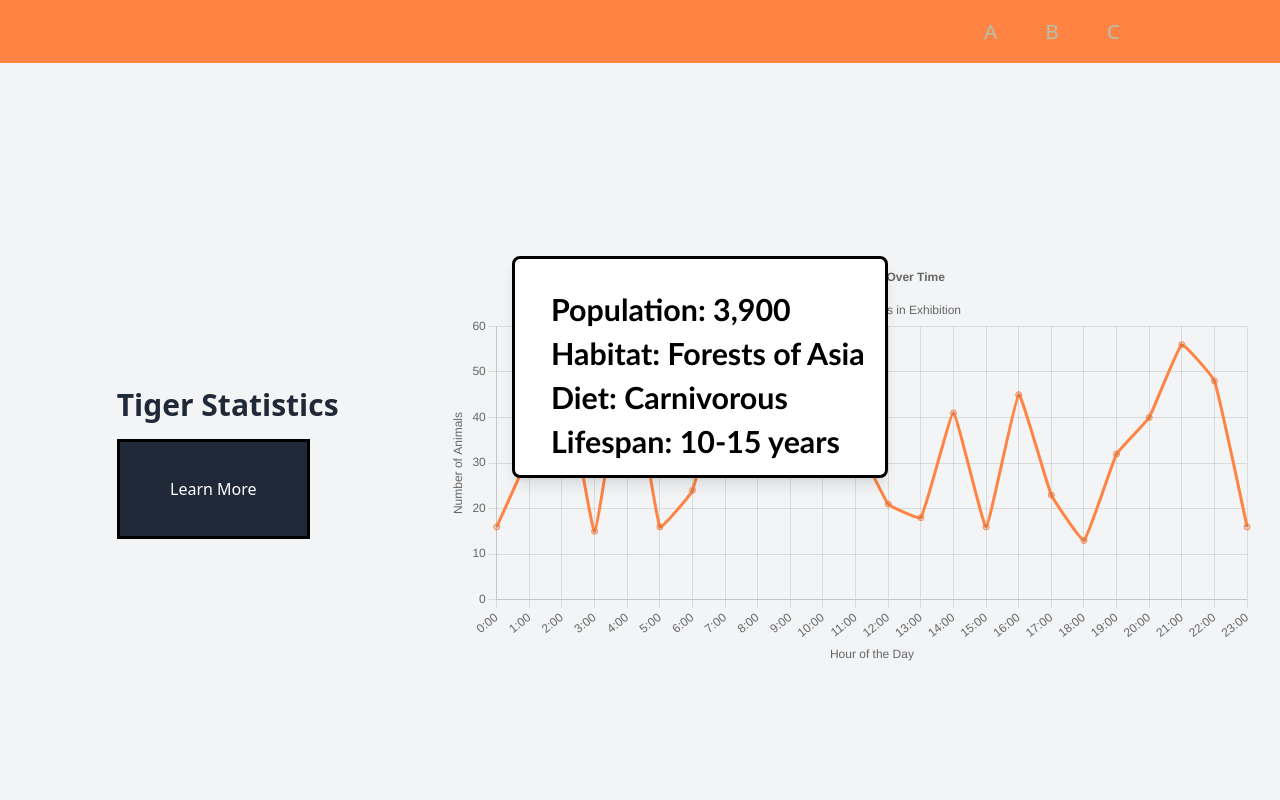
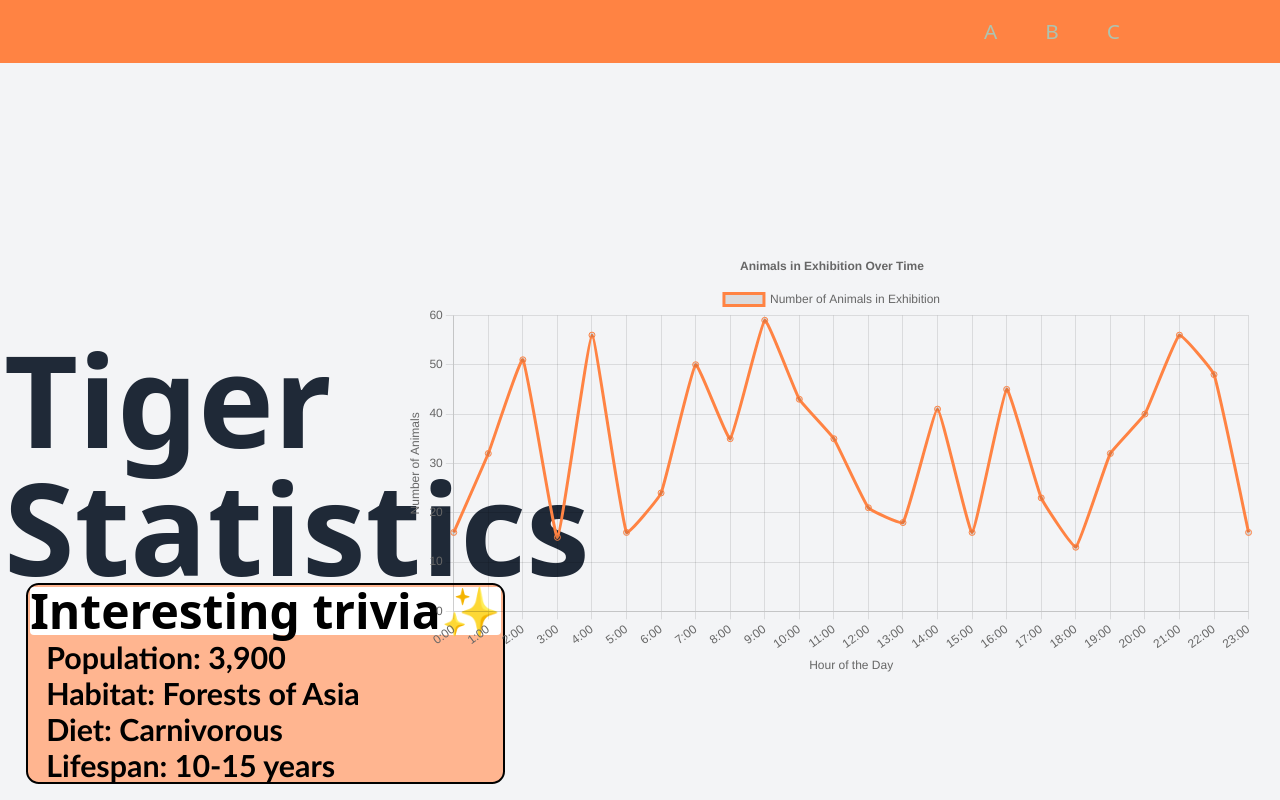
Before and after one commit to Radekminecraft/hackathon, a Next.js app in the folder web/: page /statistics in a window 1280 px wide. Shown: the top 800 px of the page. Built offline with nearby package versions, Linux system fonts and the light colour scheme.

Commit message:
fixed statistics

```diff
--- a/web/pages/statistics.js
+++ b/web/pages/statistics.js
@@ -12,7 +12,7 @@ import {
 } from 'chart.js';
 import Footer from "@/components/footer";
 import Header from "@/components/header";
-import { useRouter } from 'next/router'; // Import useRouter
+import { useRouter } from 'next/router';
 
 // Registering the components needed for Chart.js
 ChartJS.register(
@@ -30,32 +30,26 @@ export default function AnimalPage() {
   const { query } = router; // Extract query parameters
   const animalName = query.q || 'tiger'; // Default to 'tiger' if no query is provided
 
-  // Static mock data for animals (You can extend this as needed)
-  const animals = {
-    tiger: {
-      name: 'Tiger',
-      population: 3900,
-      habitat: 'Forests of Asia',
-      diet: 'Carnivorous',
-      lifespan: '10-15 years',
-    },
-    hippo: {
-      name: 'Hippo',
-      population: 12000,
-      habitat: 'Rivers of Sub-Saharan Africa',
-      diet: 'Herbivorous',
-      lifespan: '40-50 years',
-    },
-    elephant: {
-      name: 'Elephant',
-      population: 415000,
-      habitat: 'Grasslands, forests, and savannahs',
-      diet: 'Herbivorous',
-      lifespan: '60-70 years',
-    },
-  };
+  // State for animal data and loading status
+  const [animalData, setAnimalData] = useState(null);
+  const [loading, setLoading] = useState(true);
 
-  const animal = animals[animalName.toLowerCase()] || animals.tiger; // Fallback to 'tiger' if the animal is not found
+  // Fetch the animal data from the JSON file
+  useEffect(() => {
+    const fetchData = async () => {
+      try {
+        const res = await fetch('/animals.json'); // Access animals.json from public folder
+        const data = await res.json();
+        setAnimalData(data[animalName.toLowerCase()] || data.tiger); // Fallback to 'tiger' if not found
+      } catch (error) {
+        console.error('Error loading animal data:', error);
+      } finally {
+        setLoading(false);
+      }
+    };
+
+    fetchData();
+  }, [animalName]);
 
   // Mock data for the hours of the day (X-axis)
   const hours = Array.from({ length: 24 }, (_, i) => i);
@@ -68,6 +62,11 @@ export default function AnimalPage() {
     const randomAnimals = hours.map(() => Math.floor(Math.random() * 50) + 10);
     setNumberOfAnimals(randomAnimals);
   }, []); // Empty dependency array to run only once on mount
+
+  // Don't render the chart until the data is ready
+  if (loading) {
+    return <div className="text-center mt-10">Loading animal data...</div>;
+  }
 
   // Don't render the chart until the data is ready
   if (numberOfAnimals === null) {
@@ -118,32 +117,31 @@ export default function AnimalPage() {
   return (
     <>
       <Header />
-
-      <div className="flex flex-col lg:flex-row items-center min-h-screen bg-gray-100">
+      <title>Statistics</title>
+      <div className="mainTitle flex flex-col lg:flex-row items-center min-h-screen bg-gray-100">
         {/* Population info div aligned to the left */}
-        <div className="flex flex-col items-start lg:w-1/3 p-5 space-y-4">
-          <header className="main-title text-3xl font-bold text-gray-800">
-            {animal.name} Statistics
+        <div className="flex flex-col items-start lg:w-1 p-1 space-y-1">
+          <header className="main-title text-9xl font-bold text-gray-800">
+            {animalData.name} Statistics
           </header>
 
-          {/* Learn More button */}
-          <button className="building-overview-button bg-gray-800 text-white py-3 px-5 hover:bg-gray-700 mt-4">
-            Learn More
-          </button>
 
           {/* Animal Info Section (under Learn More button) */}
-          <div className="building-overview-div text-left p-5 rounded-lg shadow-lg bg-white mt-4">
+          <div className="triviaVec ">
+            <p className="text-5xl font-semibold bg-white rounded box-border">
+              Interesting trivia✨
+            </p>
             <p className="text-xl font-semibold house-text">
-              Population: {animal.population.toLocaleString()}
+              Population: {animalData.population.toLocaleString()}
             </p>
-            <p className="text-xl font-semibold house-text">Habitat: {animal.habitat}</p>
-            <p className="text-xl font-semibold house-text">Diet: {animal.diet}</p>
-            <p className="text-xl font-semibold house-text">Lifespan: {animal.lifespan}</p>
+            <p className="text-xl font-semibold house-text">Habitat: {animalData.habitat}</p>
+            <p className="text-xl font-semibold house-text">Diet: {animalData.diet}</p>
+            <p className="text-xl font-semibold house-text">Lifespan: {animalData.lifespan}</p>
           </div>
         </div>
 
         {/* Line Chart for Animal Exhibition */}
-        <div className="w-full lg:w-2/3 max-w-4xl mt-10 lg:mt-0 px-5">
+        <div className="graf w-full lg:w-3/3 max-w-4xl mt-10 lg:mt-0 px-5">
           <Line data={data} options={options} />
         </div>
       </div>
--- /dev/null
+++ b/web/public/animals.json
@@ -0,0 +1,23 @@
+{
+  "tiger": {
+    "name": "Tiger",
+    "population": 3900,
+    "habitat": "Forests of Asia",
+    "diet": "Carnivorous",
+    "lifespan": "10-15 years"
+  },
+  "hippo": {
+    "name": "Hippo",
+    "population": 12000,
+    "habitat": "Rivers of Sub-Saharan Africa",
+    "diet": "Herbivorous",
+    "lifespan": "40-50 years"
+  },
+  "elephant": {
+    "name": "Elephant",
+    "population": 415000,
+    "habitat": "Grasslands, forests, and savannahs",
+    "diet": "Herbivorous",
+    "lifespan": "60-70 years"
+  }
+}
--- a/web/styles/globals.css
+++ b/web/styles/globals.css
@@ -142,8 +142,16 @@ p {
 
 
 
-.mrdka{
+.triviaVec{
   position: fixed;
-  left: 1%;
-  top: 5%;
+  left: 2%;
+  bottom: 2%;
+  padding: 0.2vw;
+  border: 2px solid black;
+  border-radius: 1vw;
+  background-color: #ffb590;
 }
+.graf{
+  position: fixed;
+  right: 0;
+}
```
